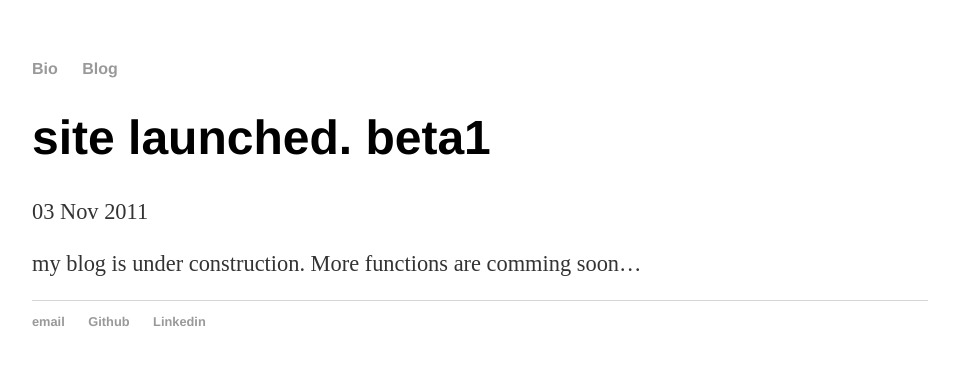
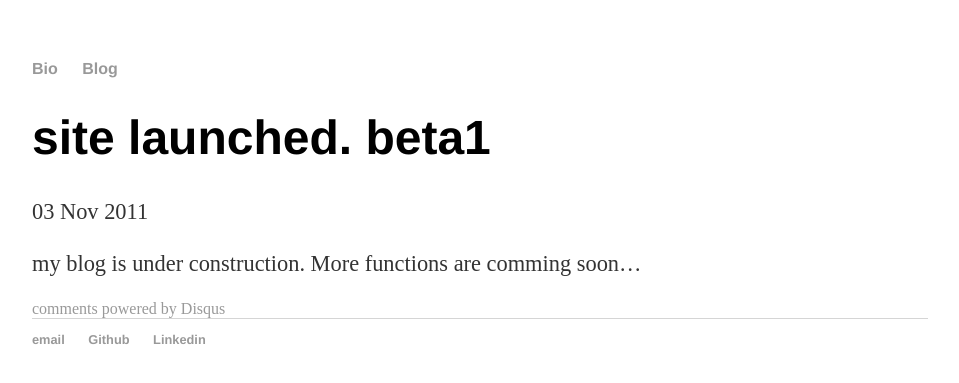
Before and after one commit to roisevege/roisevege.github.io, a Jekyll site: the page built from _posts/2015-11-03-wen-chen-site-launched.md, in a window 1280 px wide. Shown: the top 383 px of the page, without its empty margins (160-1119 px from the left). Built offline with Jekyll 4.4.1, drawn with Linux system fonts in a browser that asks for light colours; comment, search, counter and statistics services are not loaded.

Commit message:
add commenting functions

```diff
--- /dev/null
+++ b/_includes/disqus.html
@@ -0,0 +1,16 @@
+<!-- from jmcglone.github.io/_includes-->
+
+<div id="disqus_thread"></div>
+    <script type="text/javascript">
+        /* * * CONFIGURATION VARIABLES: EDIT BEFORE PASTING INTO YOUR WEBPAGE * * */
+        var disqus_shortname = 'wc_blog'; // required: replace example with your forum shortname
+
+        /* * * DON'T EDIT BELOW THIS LINE * * */
+        (function() {
+            var dsq = document.createElement('script'); dsq.type = 'text/javascript'; dsq.async = true;
+            dsq.src = '//' + disqus_shortname + '.disqus.com/embed.js';
+            (document.getElementsByTagName('head')[0] || document.getElementsByTagName('body')[0]).appendChild(dsq);
+        })();
+    </script>
+    <noscript>Please enable JavaScript to view the <a href="http://disqus.com/?ref_noscript">comments powered by Disqus.</a></noscript>
+    <a href="http://disqus.com" class="dsq-brlink">comments powered by <span class="logo-disqus">Disqus</span></a>
--- a/_layouts/post.html
+++ b/_layouts/post.html
@@ -7,3 +7,6 @@ layout: default
 <div class="post">
   {{ content }}
 </div>
+<div class="notecomments">
+				{% include disqus.html %}
+</div>
```
